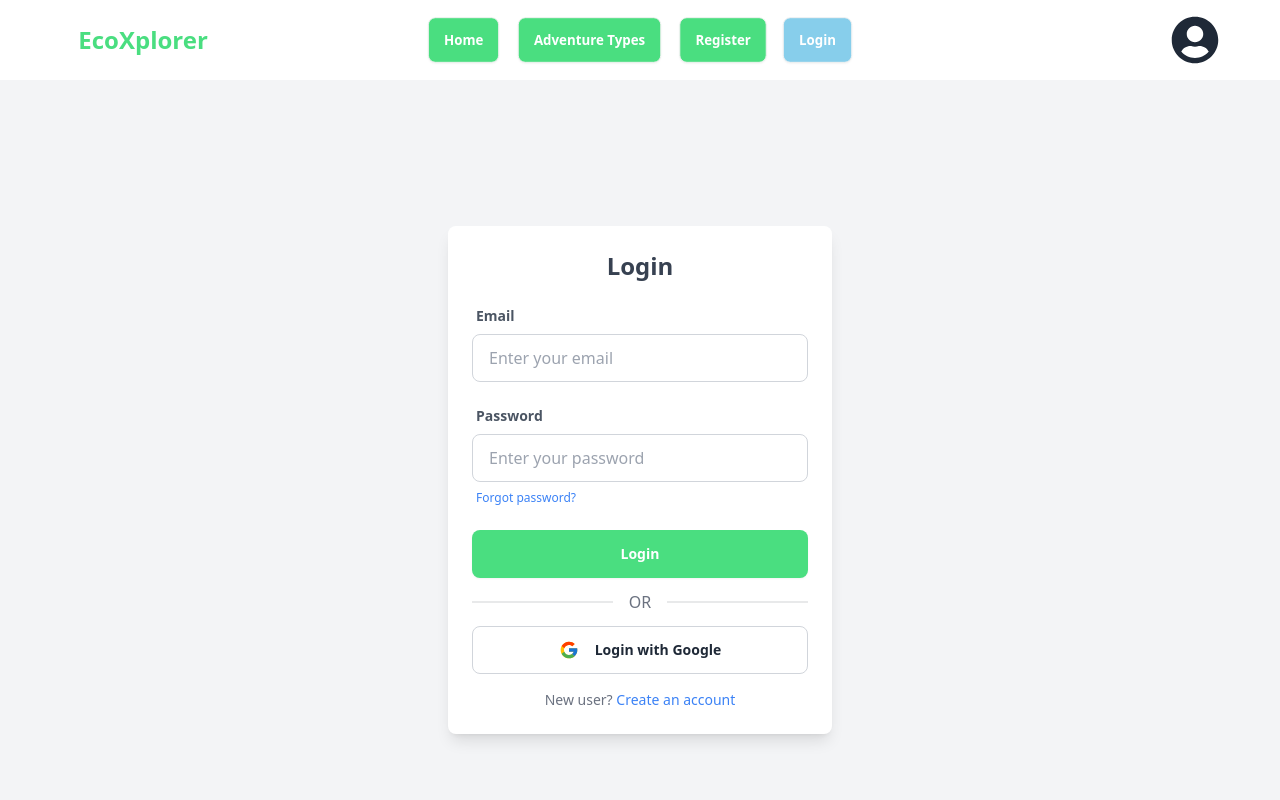
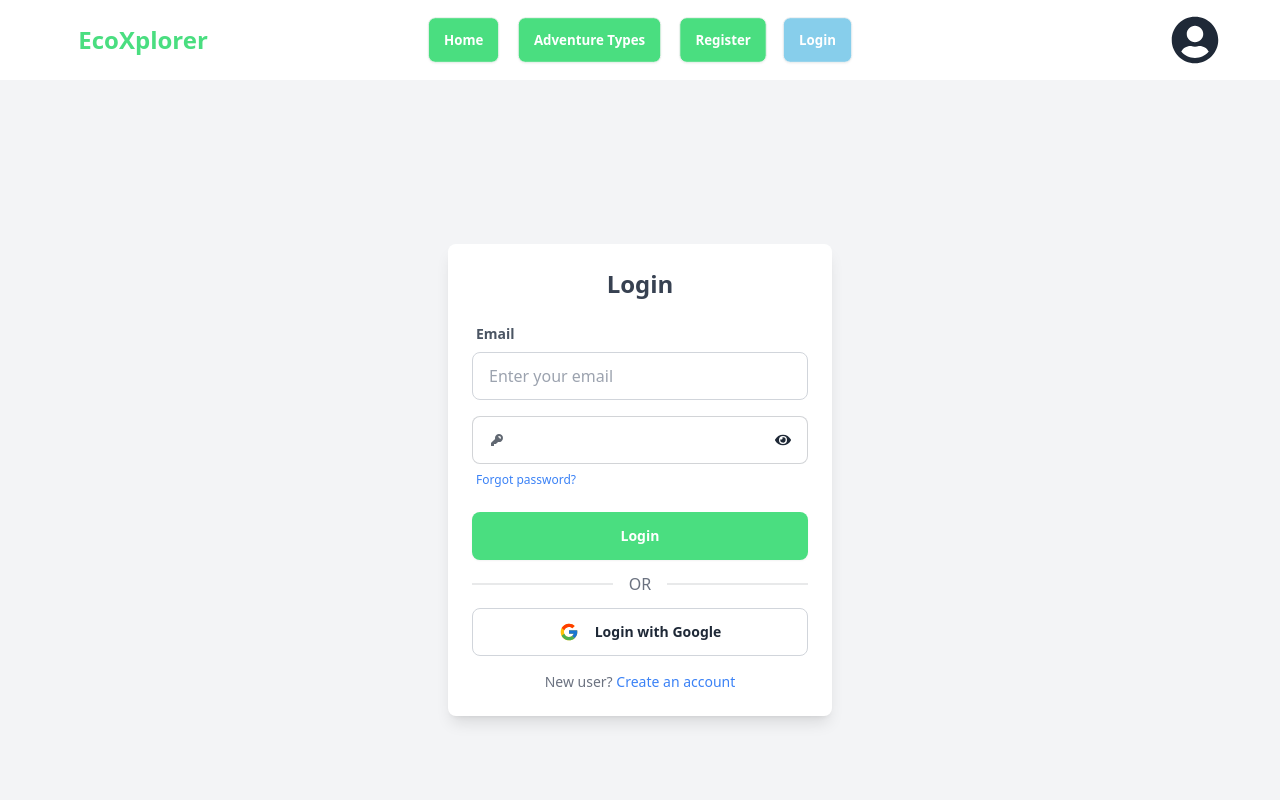
Before and after one commit to rimonc7/ecoxplorer, a React (Vite) app: page /auth/login in a window 1280 px wide. Shown: the top 800 px of the page. Built offline with nearby package versions, Linux system fonts and the light colour scheme; no server answers.

Commit message:
show hide password done

```diff
--- a/src/Components/Pages/Auth/Login.jsx
+++ b/src/Components/Pages/Auth/Login.jsx
@@ -1,12 +1,17 @@
-import { useContext } from "react";
+import { useContext, useState } from "react";
 import { AuthContext } from "../../../Provider/AuthProvider";
 import { Link, useNavigate } from "react-router-dom";
+import { FaEye } from "react-icons/fa";
+import { FaEyeSlash } from "react-icons/fa";
 import { FcGoogle } from "react-icons/fc";
+
 
 const Login = () => {
 
     const { userLogin, signUpGmail } = useContext(AuthContext)
     const navigate = useNavigate();
+    const [showPass, SetShowPass] = useState(false)
+
 
     const handleLogin = (e) => {
         e.preventDefault()
@@ -52,16 +57,25 @@
                         />
                     </div>
                     <div className="form-control">
-                        <label className="label">
-                            <span className="label-text font-semibold text-gray-600">Password</span>
+                        <label className="input input-bordered flex items-center gap-2">
+                            <svg
+                                xmlns="http://www.w3.org/2000/svg"
+                                viewBox="0 0 16 16"
+                                fill="currentColor"
+                                className="h-4 w-4 opacity-70">
+                                <path
+                                    fillRule="evenodd"
+                                    d="M14 6a4 4 0 0 1-4.899 3.899l-1.955 1.955a.5.5 0 0 1-.353.146H5v1.5a.5.5 0 0 1-.5.5h-2a.5.5 0 0 1-.5-.5v-2.293a.5.5 0 0 1 .146-.353l3.955-3.955A4 4 0 1 1 14 6Zm-4-2a.75.75 0 0 0 0 1.5.5.5 0 0 1 .5.5.75.75 0 0 0 1.5 0 2 2 0 0 0-2-2Z"
+                                    clipRule="evenodd" />
+                            </svg>
+                            <input type={showPass ? "text" : "password"} name="password" className="grow" />
+                            <button onClick={() => SetShowPass(!showPass)} >
+                                {
+                                    showPass ? <FaEyeSlash /> : <FaEye />
+
+                                }
+                            </button>
                         </label>
-                        <input
-                            type="password"
-                            name="password"
-                            placeholder="Enter your password"
-                            className="input input-bordered w-full border-gray-300 rounded-lg focus:ring focus:ring-blue-300"
-                            required
-                        />
                         <label className="label">
                             <a href="#" className="label-text-alt link link-hover text-blue-500">Forgot password?</a>
                         </label>
--- a/src/Components/Pages/Auth/Register.jsx
+++ b/src/Components/Pages/Auth/Register.jsx
@@ -2,14 +2,15 @@
 import { AuthContext } from "../../../Provider/AuthProvider";
 import { Link, useNavigate } from "react-router-dom";
 import { updateProfile } from "firebase/auth";
-import { FcGoogle } from "react-icons/fc";
-
+import { FaEye } from "react-icons/fa";
+import { FaEyeSlash } from "react-icons/fa";
 
 const Register = () => {
-    const { createUser } = useContext(AuthContext)
+    const { createUser,} = useContext(AuthContext)
     const [errorMessage, setErrorMessage] = useState("");
-    // const [showPass, SetPass] = useState(false)
     const navigate = useNavigate()
+    const [showPass, SetShowPass] = useState(false)
+
 
     const handleCreateUser = (e) => {
         e.preventDefault();
@@ -43,6 +44,7 @@
                 alert(error.message);
             });
     };
+
 
     return (
         <div className="min-h-screen flex items-center justify-center bg-gray-100">
@@ -92,16 +94,15 @@
                     </div>
 
                     <div className="form-control">
-                        <label className="label">
-                            <span className="label-text font-semibold text-gray-600">Password</span>
+                        <label className="input input-bordered flex items-center gap-2 border-gray-300  focus:ring focus:ring-blue-300">
+                            <input type={showPass ? "text" : "password"} name="password" className="grow" />
+                            <button onClick={() => SetShowPass(!showPass)} >
+                                {
+                                    showPass ? <FaEyeSlash /> : <FaEye />
+
+                                }
+                            </button>
                         </label>
-                        <input
-                            type="password"
-                            name="password"
-                            placeholder="Enter a secure password"
-                            className="input input-bordered w-full border-gray-300 rounded-lg focus:ring focus:ring-blue-300"
-                            required
-                        />
                         <label className="label mt-2">
                             <p className="text-sm text-gray-500">
                                 Already have an account?{" "}
--- a/src/Provider/AuthProvider.jsx
+++ b/src/Provider/AuthProvider.jsx
@@ -5,7 +5,6 @@
 export const AuthContext = createContext(null)
 
 const auth = getAuth(app);
-
 const GoogleProvider = new GoogleAuthProvider();
 
 const AuthProvider = ({ children }) => {
@@ -30,7 +29,7 @@
 
     const signUpGmail = () => {
         setLoader(true);
-       return signInWithPopup(auth, GoogleProvider)
+        return signInWithPopup(auth, GoogleProvider)
     }
 
 
@@ -58,7 +57,7 @@
         user,
         loader,
         auth,
-        signUpGmail
+        signUpGmail,
     }
     return (
         <AuthContext.Provider value={authInfo}>
```
Lines whose indentation alone changed are shown as unchanged.
